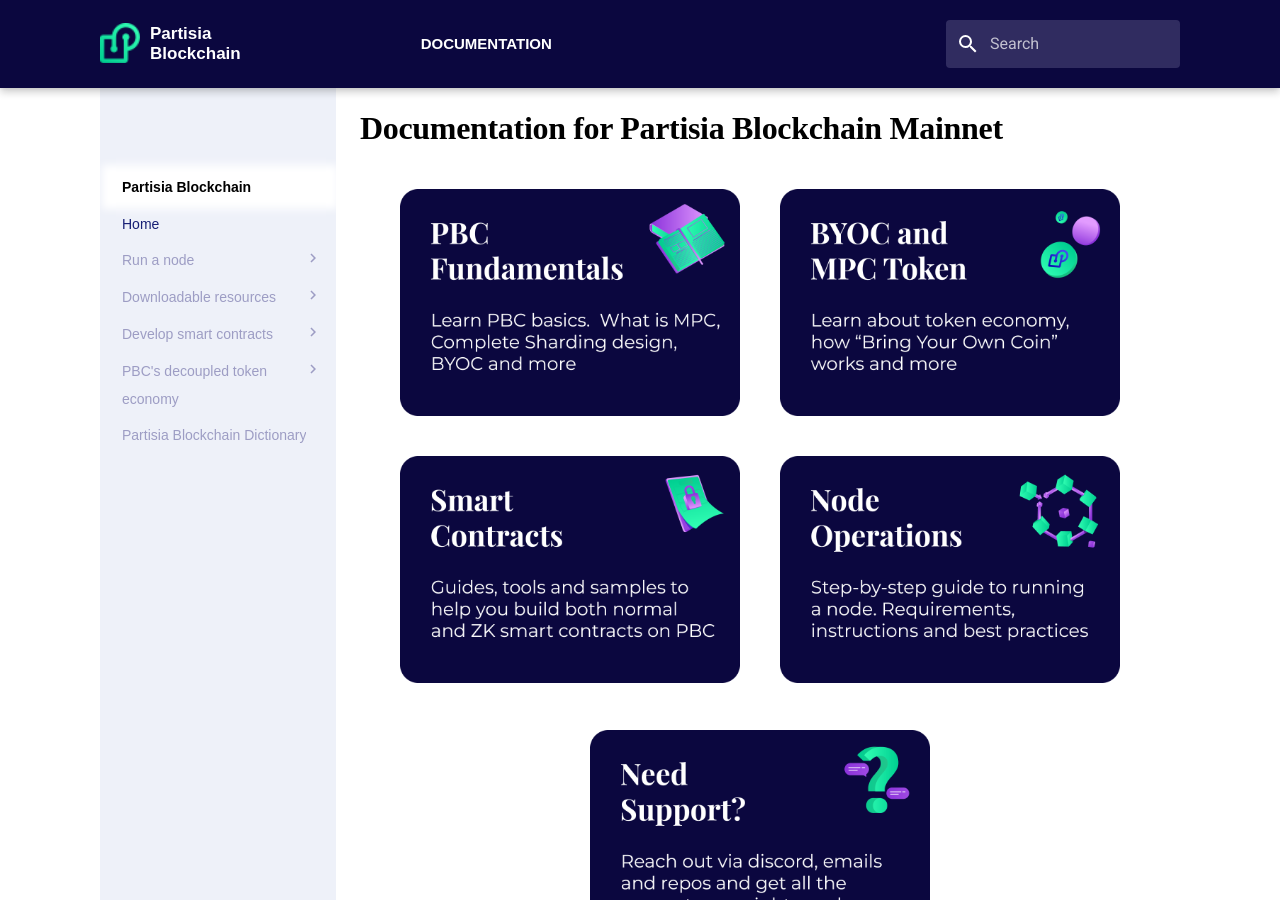
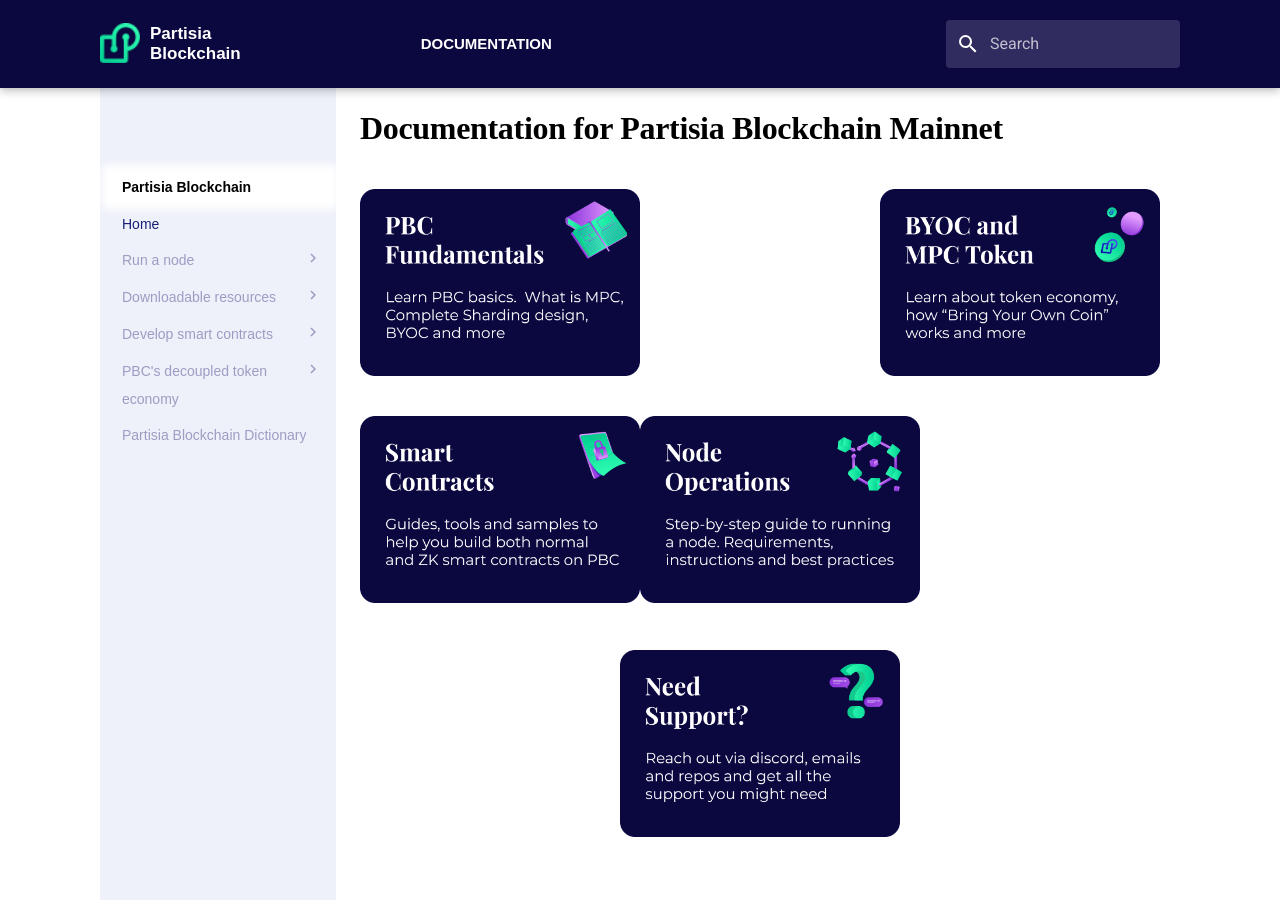
Before and after one commit to 0xSero/partisia-docs, an MkDocs documentation site: the page built from docs/index.md, in a window 1280 px wide and 900 px high. Built offline with MkDocs 1.6.1 and Material for MkDocs 9.7.7, drawn with Linux system fonts in a browser that asks for light colours; some web fonts are replaced; a script that is not in the unit is left out.

Commit message:
Testing to see if auto works with the buttons on CSS

```diff
--- a/docs/stylesheets/extra.css
+++ b/docs/stylesheets/extra.css
@@ -547,18 +547,18 @@
   right: 11rem;
 }
 .front-page-pictures {
-  width: 42.5%;
-  height: 42.5%;
+  width: 35%;
+  height: 35%;
   margin-bottom: 5%;
 }
 
 .front-page-pictures-left {
-margin-left: 5%;
-margin-right: 5%;
+margin-left: auto;
+margin-right: auto;
 float: left;
 }
 
 .front-page-pictures-right {
-margin-right: 5%;
+margin-right: auto;
 float:right;
 }
```
